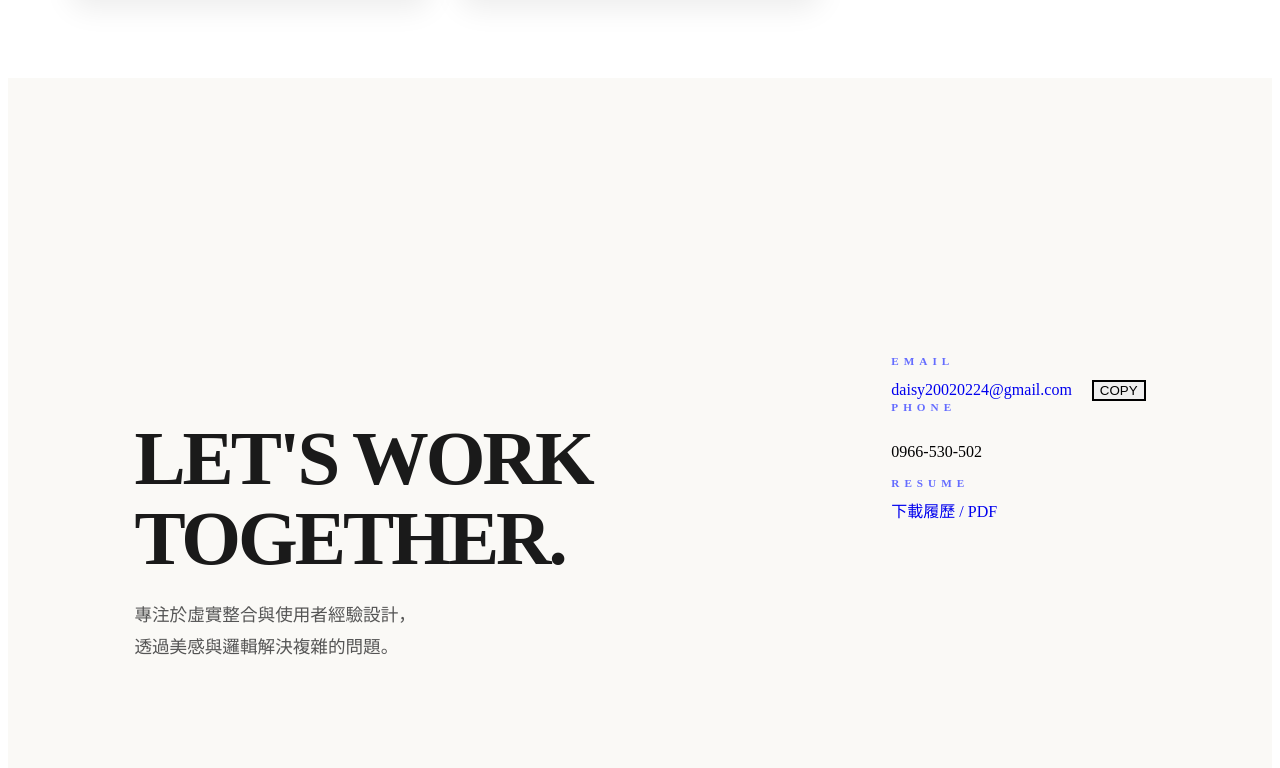
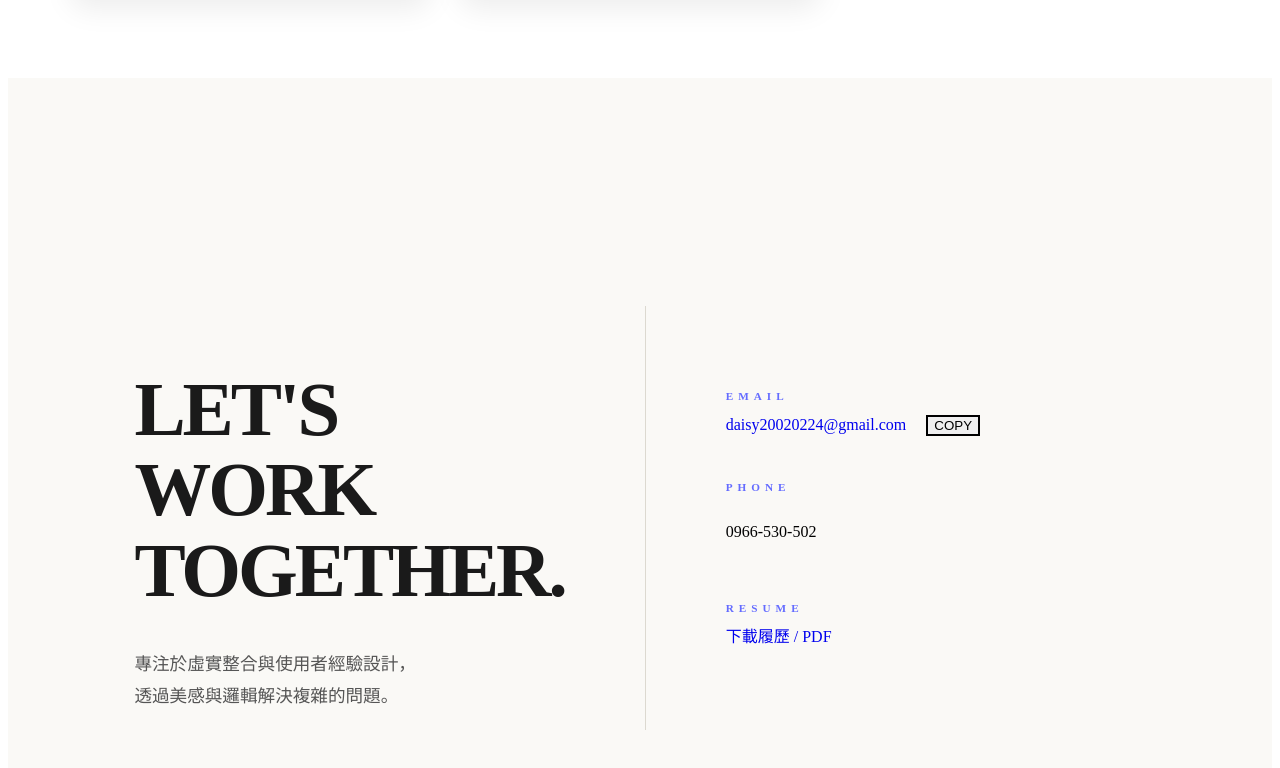
Before and after one commit to 20020224-qun/my-portfolio-react, a React (Vite) app: page / in a window 1280 px wide. Shown: the part 4695-5463 px from the top of the page. Built offline with nearby package versions, Linux system fonts and the light colour scheme.

Commit message:
Update App.jsx

```diff
--- a/src/App.jsx
+++ b/src/App.jsx
@@ -256,7 +256,8 @@ function App() {
 
       <section id="contact" className="section">
         <div className="contact-container scroll-reveal">
-          <div className="contact-brand">
+          {/* 左側：品牌標題區 */}
+          <div className="contact-visual">
             <h2 className="contact-title">LET'S WORK<br />TOGETHER.</h2>
             <p className="contact-statement">
               專注於虛實整合與使用者經驗設計，<br />
@@ -264,7 +265,10 @@ function App() {
             </p>
           </div>
 
-          <div className="contact-details">
+          {/* 中間的分隔線會透過 CSS 產生 */}
+
+          {/* 右側：一眼就能看清的聯絡重點 */}
+          <div className="contact-info">
             <div className="info-item">
               <span className="info-label">EMAIL</span>
               <div className="email-row">
```
